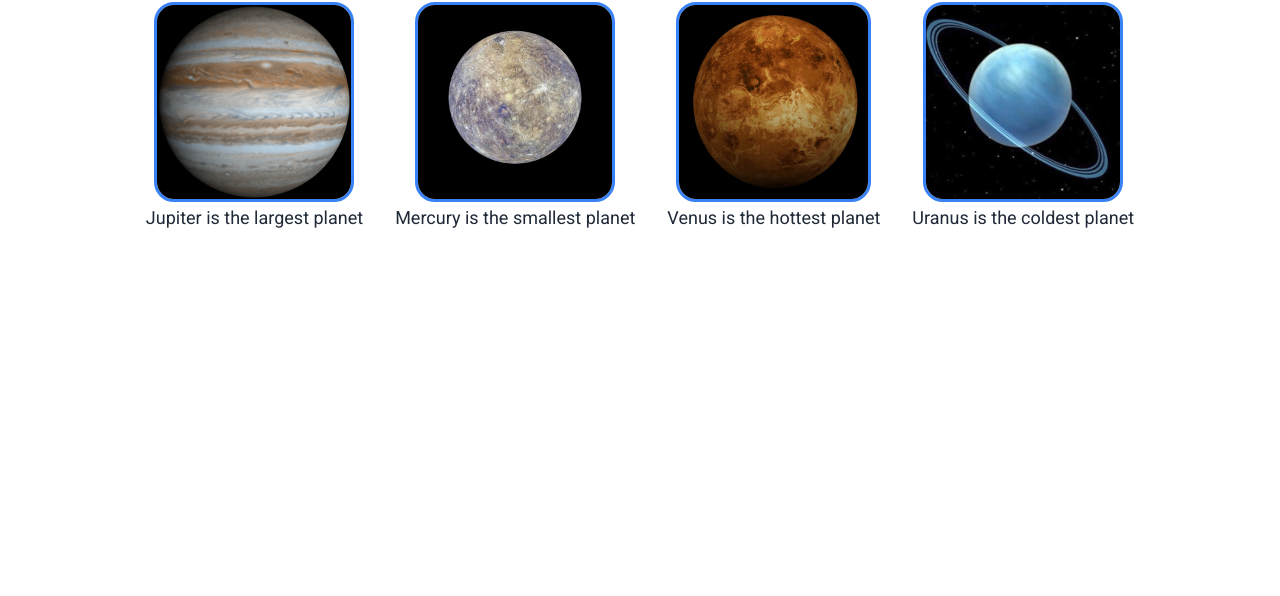
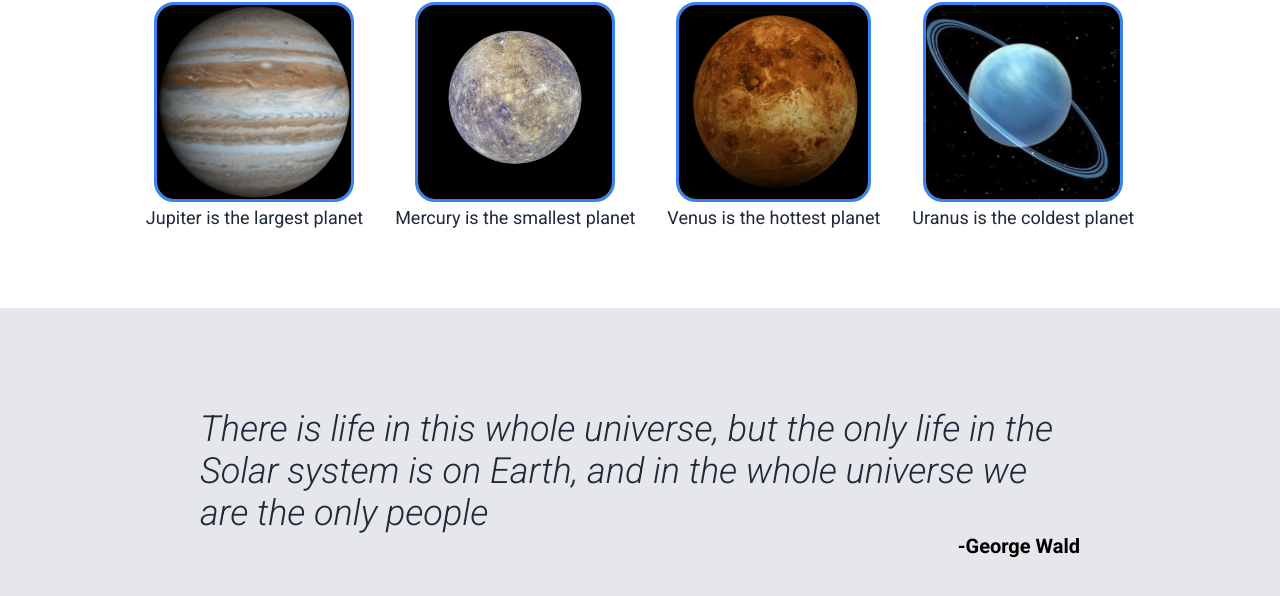
Before and after one commit to ZliBajlma/landing_page, a plain HTML site: page index.html in a window 1280 px wide. Shown: the part 512-1108 px from the top of the page. Before the commit the page ends 800 px from the top, so only its background shows below. Drawn offline with Linux system fonts and the light colour scheme.

Commit message:
feat: Add quote section

```diff
--- a/index.html
+++ b/index.html
@@ -49,7 +49,10 @@
             </div>
           </div>
         </div>
-        <div class="quote"></div>
+        <div class="quote">
+          <div class="quote-text">There is life in this whole universe, but the only life in the Solar system is on Earth, and in the whole universe we are the only people</div>
+          <div class="quote-author">-George Wald</div>
+        </div>
         <div class="action"></div>
       </div>
       <div class="footer">
--- a/styles.css
+++ b/styles.css
@@ -104,6 +104,7 @@ ul {
   display: flex;
   flex-direction: column;
   align-items: center;
+  margin: 0 0 80px;
 }
 
 .information-title {
@@ -131,3 +132,28 @@ ul {
   align-items: center;
   gap: 5px;
 }
+
+.quote {
+  display: flex;
+  flex-direction: column;
+  background-color: #E5E7EB;
+  padding: 100px;
+}
+
+.quote-text {
+  font-size: 36px;
+  font-style: italic;
+  font-weight: 300;
+  color: #1F2937;
+  display: flex;
+  justify-content: center;
+  padding: 0 100px;
+}
+
+.quote-author {
+  display: flex;
+  justify-content: end;
+  font-size: 20px;
+  font-weight: bold;
+  padding: 0 100px;
+}
```
